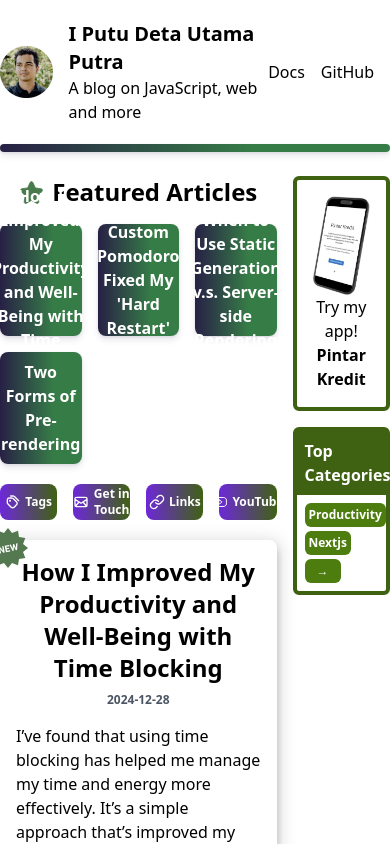
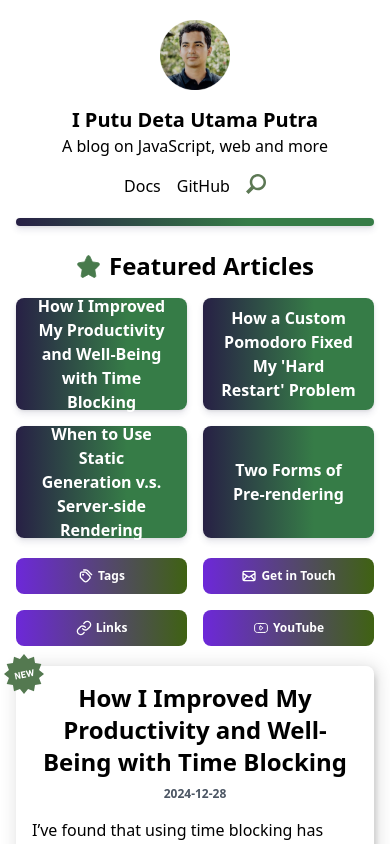
Before and after one commit to detautama/detautama.github.io, a Next.js app: page / in a window 390 px wide. Shown: the top 844 px of the page. Built offline with nearby package versions, Linux system fonts and the light colour scheme.

Commit message:
refactor layout and sidebar components for improved responsiveness and structure

```diff
--- a/app/layout.tsx
+++ b/app/layout.tsx
@@ -33,9 +33,15 @@ export default function RootLayout({
       <body
         className={`${geistSans.variable} ${geistMono.variable} antialiased`}
       >
-        <div className="mx-auto max-w-4xl">
-          <div id="header" className="flex items-center justify-between py-5">
-            <div id="header-left" className="flex items-center gap-4">
+        <div className="mx-auto max-w-4xl px-4">
+          <div
+            id="header"
+            className="flex flex-col items-center justify-between gap-4 py-5 md:flex-row"
+          >
+            <div
+              id="header-left"
+              className="flex flex-col items-center gap-4 md:flex-row"
+            >
               <Link href="/">
                 <Image
                   className="shimmer"
@@ -45,7 +51,7 @@ export default function RootLayout({
                   height={70}
                 />
               </Link>
-              <div id="tagline">
+              <div id="tagline" className="text-center md:text-left">
                 <Link href="/" className="text-xl font-bold hover:underline">
                   I Putu Deta Utama Putra
                 </Link>
@@ -66,9 +72,9 @@ export default function RootLayout({
             </div>
           </div>
           <div className="default_bg mb-6 h-2 w-full rounded-md"></div>
-          <div className="flex gap-4">
-            <div className="w-3/4">{children}</div>
-            <div id="sidebar" className="flex w-1/4 flex-col gap-4">
+          <div className="flex flex-col gap-4 md:flex-row">
+            <div className="w-full md:w-3/4">{children}</div>
+            <div id="sidebar" className="flex w-full flex-col gap-4 md:w-1/4">
               <PintarKredit />
               <TopCategories topTags={topTags} />
             </div>
@@ -111,6 +117,7 @@ const TopCategories: React.FC<{ topTags: string[] }> = ({ topTags }) => {
 
 const PintarKredit = () => {
   return (
+    <Link href={"https://pintar-kredit.detautama.me/"}>
       <div className="rounded-md border-4 border-lime-800 p-4">
         <Image
           src="/images/promote/pintar-kredit.jpg"
@@ -120,12 +127,9 @@ const PintarKredit = () => {
           className="m-auto"
         />
         <p className="text-center">
-        Try my app! <br />{" "}
-        <Link href={"https://pintar-kredit.detautama.me/"}>
-          {" "}
-          <strong>Pintar Kredit</strong>
-        </Link>
+          Try my app! <br /> <strong>Pintar Kredit</strong>
         </p>
       </div>
+    </Link>
   );
 };
--- a/app/page.tsx
+++ b/app/page.tsx
@@ -33,7 +33,10 @@ const FeaturedArticles: React.FC<{ featuredArticles: ArticleData[] }> = ({
         />
         <h3 className="text-center text-2xl font-bold">Featured Articles</h3>
       </div>
-      <div id="featured-article" className="grid grid-cols-3 gap-4">
+      <div
+        id="featured-article"
+        className="grid grid-cols-2 gap-4 md:grid-cols-3"
+      >
         {featuredArticles.map(({ id, title }) => (
           <Link href={`/articles/${id}`} key={id} className="hover:scale-110">
             <div className="default_bg flex h-28 items-center justify-center rounded-lg p-4 text-center font-bold">
@@ -48,7 +51,10 @@ const FeaturedArticles: React.FC<{ featuredArticles: ArticleData[] }> = ({
 
 const AdditionalLinks = () => {
   return (
-    <div id="additional-links" className="grid grid-cols-4 gap-4">
+    <div
+      id="additional-links"
+      className="grid grid-cols-2 gap-4 md:grid-cols-5"
+    >
       <Link href="/tag">
         <div className="flex h-9 items-center justify-center gap-1 rounded-lg bg-gradient-to-r from-violet-700 to-lime-800 text-center text-xs font-bold text-white">
           <Image
```
Lines whose indentation alone changed are shown as unchanged.
